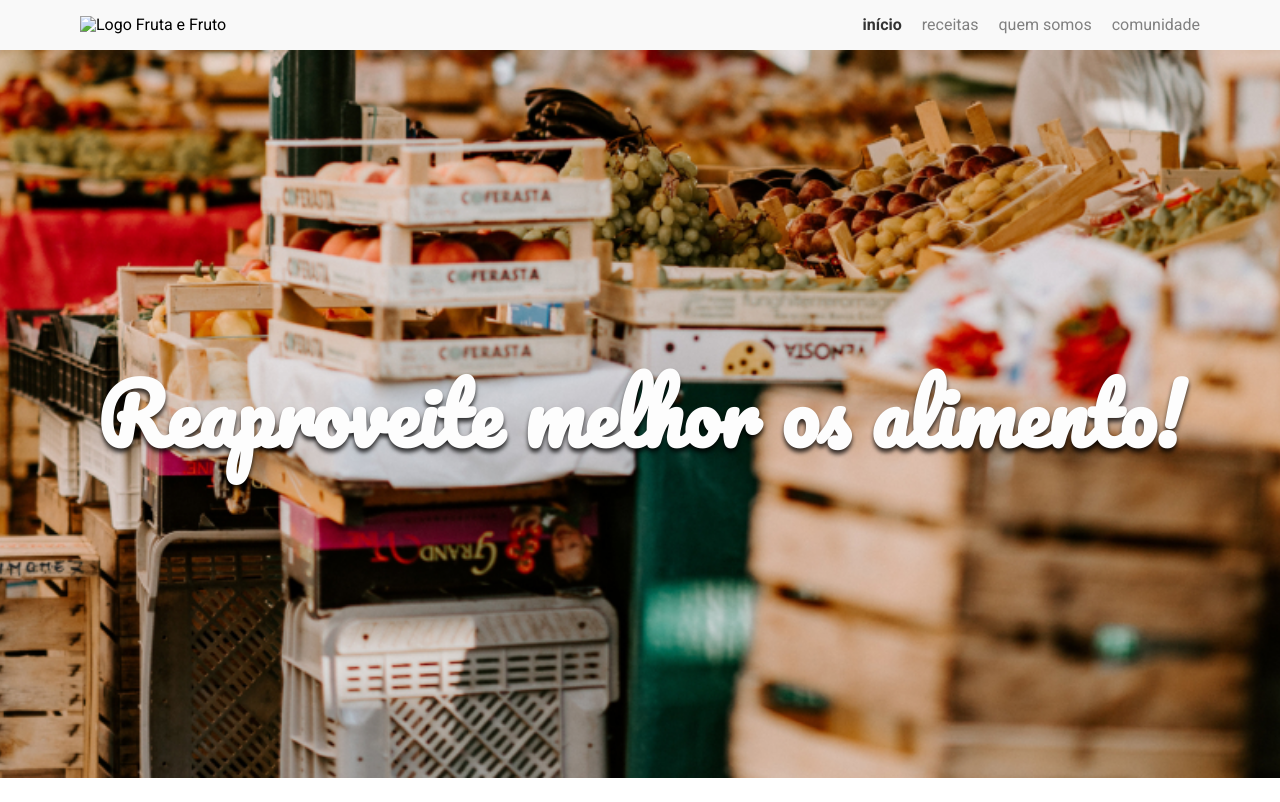
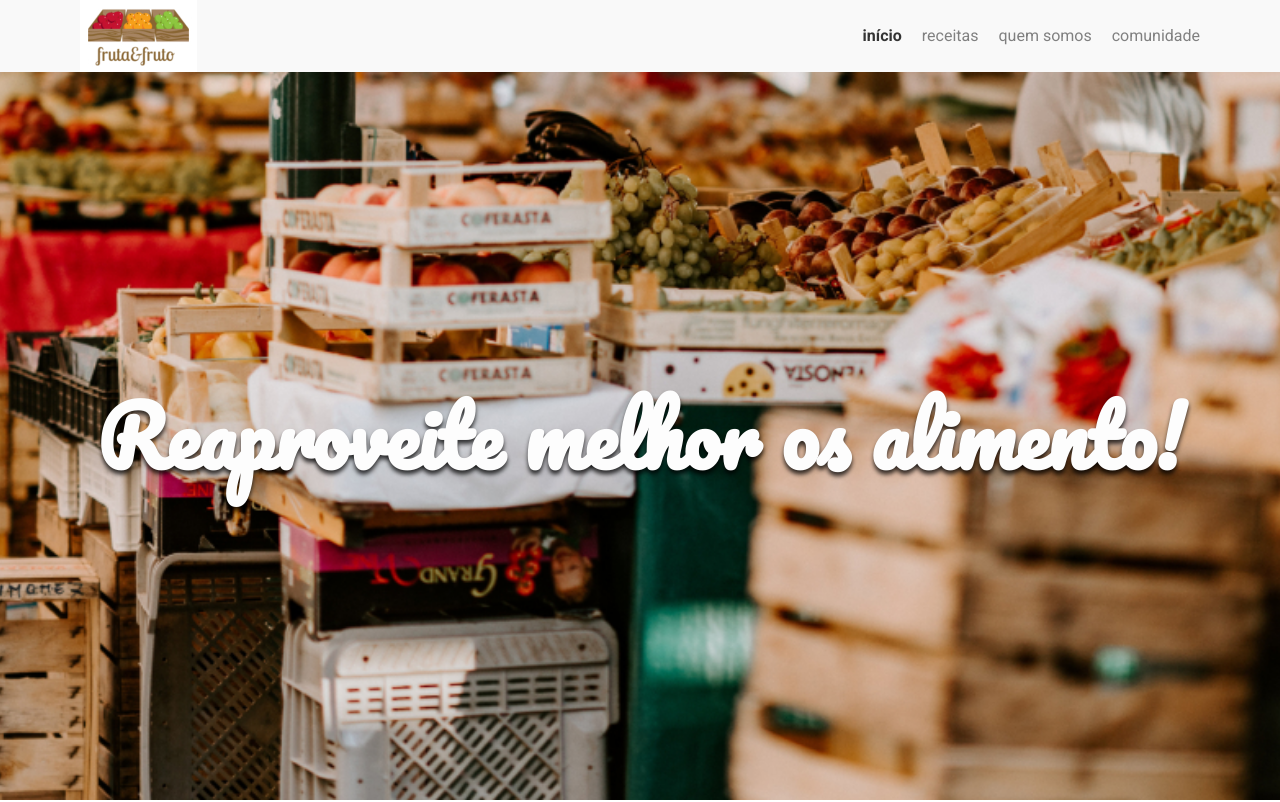
Before and after one commit to DevNathanC/Projeto-do-Curso-de-Arquiterua-CSS, a plain HTML site: page index.html in a window 1280 px wide. Shown: the top 802 px of the page. Drawn offline with Linux system fonts and the light colour scheme; the site is published under a folder, as on GitHub Pages, so addresses that start at the root find nothing.

Commit message:
Update index.html

```diff
--- a/index.html
+++ b/index.html
@@ -38,7 +38,7 @@
     </head>
     <body>
         <header class="cabeçalho">
-            <img  class="logo" alt="Logo Fruta e Fruto" src="/assets/img/logo.jpg">
+            <img  class="logo" alt="Logo Fruta e Fruto" src="./assets/img/logo.jpg">
             <nav class="menu">
                 <ul class="menu__lista">
                     <li class="menu__itens"><a href="#" class="menu__links ativo">Início</a></li>
```
